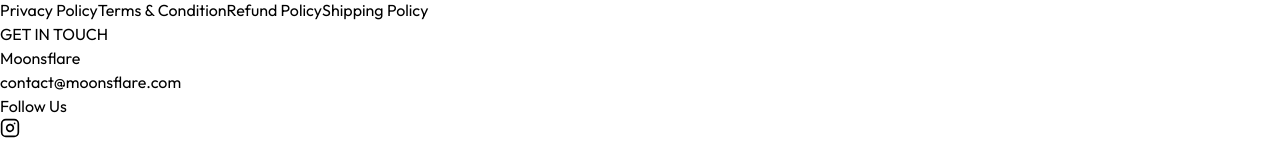
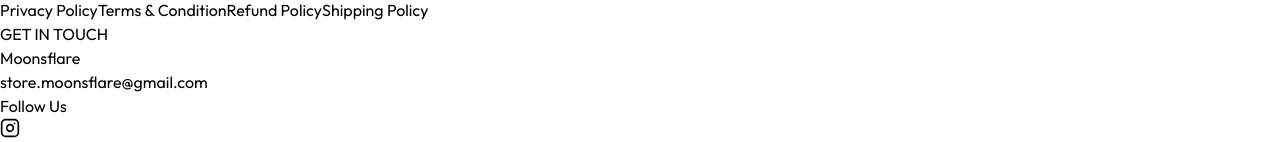
Before and after one commit to kishorekumawath/ecommence, a React (Vite) app: page / in a window 1280 px wide. Shown: the part 4285-4427 px from the top of the page. Built offline with nearby package versions, Linux system fonts and the light colour scheme; no server answers.

Commit message:
email change

```diff
--- a/src/components/Footer.jsx
+++ b/src/components/Footer.jsx
@@ -76,7 +76,7 @@ function Footer() {
           <p className="text-xl font-medium mb-5">GET IN TOUCH</p>
           <ul className="flex flex-col gap-3 text-gray-600">
             <li>Moonsflare</li>
-            <li>contact@moonsflare.com</li>
+            <li>store.moonsflare@gmail.com</li>
             <li className="pt-2">Follow Us</li>
             <li className="flex gap-4">
               <a
--- a/src/pages/Contact.jsx
+++ b/src/pages/Contact.jsx
@@ -25,7 +25,7 @@ function Contact() {
         <div className="flex flex-col justify-center items-start gap-6">
           <p className="font-semibold text-xl text-gray-600">Get in Touch</p>
           <p className="text-gray-500">
-            Moonsflare Headquarters
+            Moonsflare
             <br />
             Tirupati, Andhra Pradesh
             <br />
@@ -36,7 +36,7 @@ function Contact() {
             <p className="text-sm italic">
               (WhatsApp messages only, no calls please)
             </p>
-            <p className="mt-2">Email: contact@moonsflare.com</p>
+            <p className="mt-2">Email: store.moonsflare@gmail.com</p>
           </div>
           <p className="font-semibold text-xl text-gray-600 mt-4">
             Join Our Team
```
